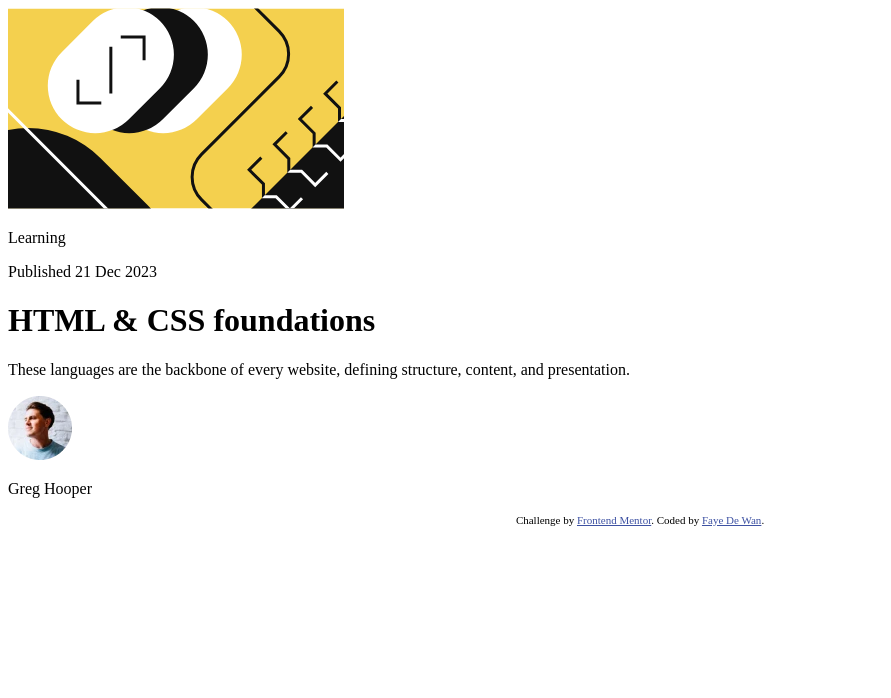
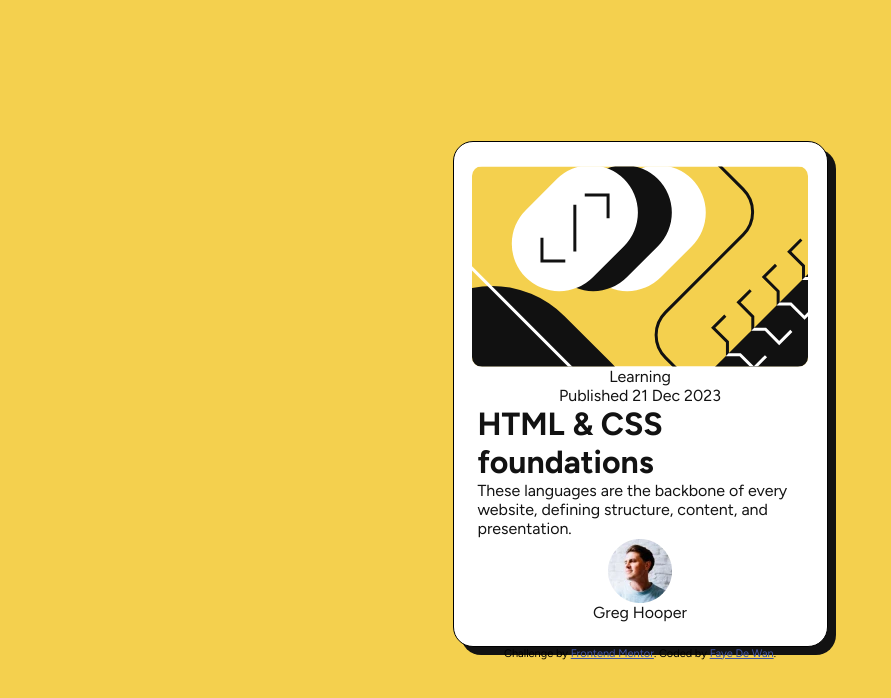
Before and after one commit to FayeVinyl/FM-blog-preview-card, a plain HTML site: page index.html in a window 1280 px wide. Shown: the whole page, without its empty margins (0-891 px from the left). Drawn offline with Linux system fonts and the light colour scheme.

Commit message:
Css variables and centering

```diff
--- a/index.html
+++ b/index.html
@@ -12,7 +12,8 @@
   <title>Frontend Mentor | Blog preview card</title>
 </head>
 <body>
-  <main class="card">
+  <main>
+    <div class="card">
       <img class="card-img" src="assets/images/illustration-article.svg" alt="bold, abstract illustration in yellow, white, and black">
 
       <p class="category">Learning</p>
@@ -25,7 +26,7 @@
 
       <img src="assets/images/image-avatar.webp" alt="avatar for Greg Hooper">
       <p class="author-name">Greg Hooper</p>
-
+  </div>
   </main>
   <footer>
     <div class="attribution">
--- a/styles.css
+++ b/styles.css
@@ -8,6 +8,48 @@
   font-style: normal;
 }
 
+/*  variables */
+:root {
+  --yellow: hsl(47, 88%, 63%);
+  --white: hsl(0, 0%, 100%);
+  --grey: hsl(0, 0%, 50%);
+  --black: hsl(0, 0%, 7%);
+}
+
+* {
+  padding: 0;
+  margin: 0;
+  box-sizing: border-box;
+}
+
+body {
+  min-height: 100vh;
+  display: flex;
+  flex-direction: column;
+  align-items: center;
+  justify-content: center;
+  font-family: "Figtree", sans-serif;
+  background-color: var(--yellow);
+}
+
+.card {
+  background-color: var(--white);
+  color: var(--black);
+  max-width: 375px;
+  border-radius: 8px;
+  display: flex;
+  flex-direction: column;
+  align-items: center;
+  padding: 24px;
+  border: 1px solid black;
+  border-radius: 20px;
+  box-shadow: 8px 8px;
+}
+
+.card-img {
+  border-radius: 10px;
+}
+
 .attribution {
   font-size: 11px;
   text-align: center;
```
Also changed, not shown: 1 other file. Lines whose indentation alone changed are shown as unchanged.
